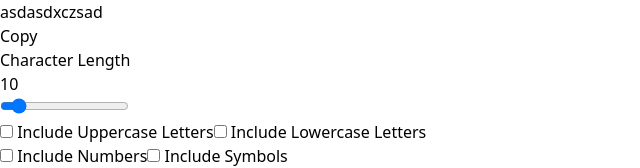
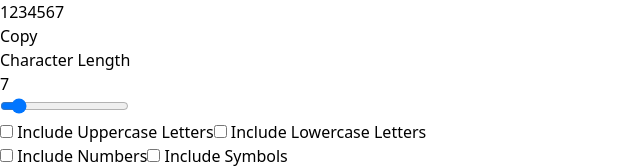
Before and after one commit to Bobo011/Password-generator, a React (Vite) app: page / in a window 1280 px wide. Shown: the top 168 px of the page, without its empty margins (0-640 px from the left). Built offline with nearby package versions, Linux system fonts and the light colour scheme.

Commit message:
Text-copied and length tracked

```diff
--- a/src/components/MainContainer.tsx
+++ b/src/components/MainContainer.tsx
@@ -1,6 +1,6 @@
 // eslint-disable-next-line @typescript-eslint/no-explicit-any
 export const MainContainer = ({ children }: any) => (
-  <div className="p-6 text-slate-50 bg-neutral-800 w-1/3 h-1/3 rounded">
+  <div className="p-6 text-slate-50 bg-neutral-800 w-1/2 h-auto rounded">
     {children}
   </div>
 );
--- a/src/components/MainSection.tsx
+++ b/src/components/MainSection.tsx
@@ -1,7 +1,13 @@
+import React from "react";
+import { useState } from "react";
+
 export const MainSection = () => {
+  // Use useState to maintain the state of textLength
+  const [textLength, setTextLength] = useState(0);
+
   function copyText() {
     const element = document.querySelector(".mb-6 p");
-    const button = document.getElementById("button") ;
+    const button = document.getElementById("button");
 
     if (element instanceof HTMLElement) {
       // 'element' is guaranteed to be an HTMLElement, not null
@@ -25,11 +31,19 @@ export const MainSection = () => {
       console.error("Element not found");
     }
   }
-
+  // Use useEffect to update the textLength whenever the component renders
+  React.useEffect(() => {
+    const element = document.querySelector(".mb-6 p");
+    if (element instanceof HTMLElement) {
+      setTextLength(element.innerText.length);
+    } else {
+      setTextLength(0);
+    }
+  }, []);
   return (
     <>
       <div className="mb-6 flex justify-between">
-        <p>asdasdxczsad</p>
+        <p>1234567</p>
         <button
           onClick={copyText}
           type="button"
@@ -39,9 +53,9 @@ export const MainSection = () => {
           Copy
         </button>
       </div>
-      <div className="flex justify-between">
+      <div className="flex mb-2 justify-between">
         <p>Character Length</p>
-        <p>10</p>
+        <p>{textLength}</p>
       </div>
     </>
   );
```
